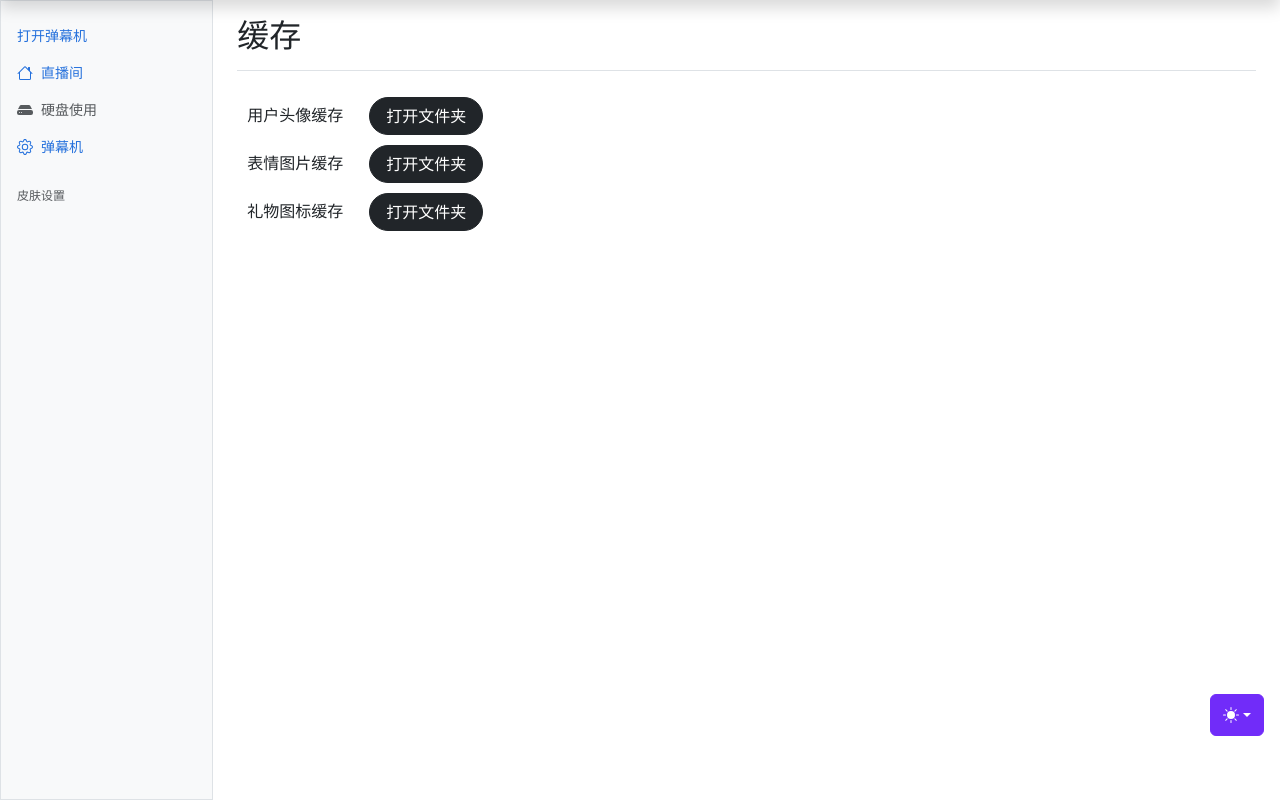
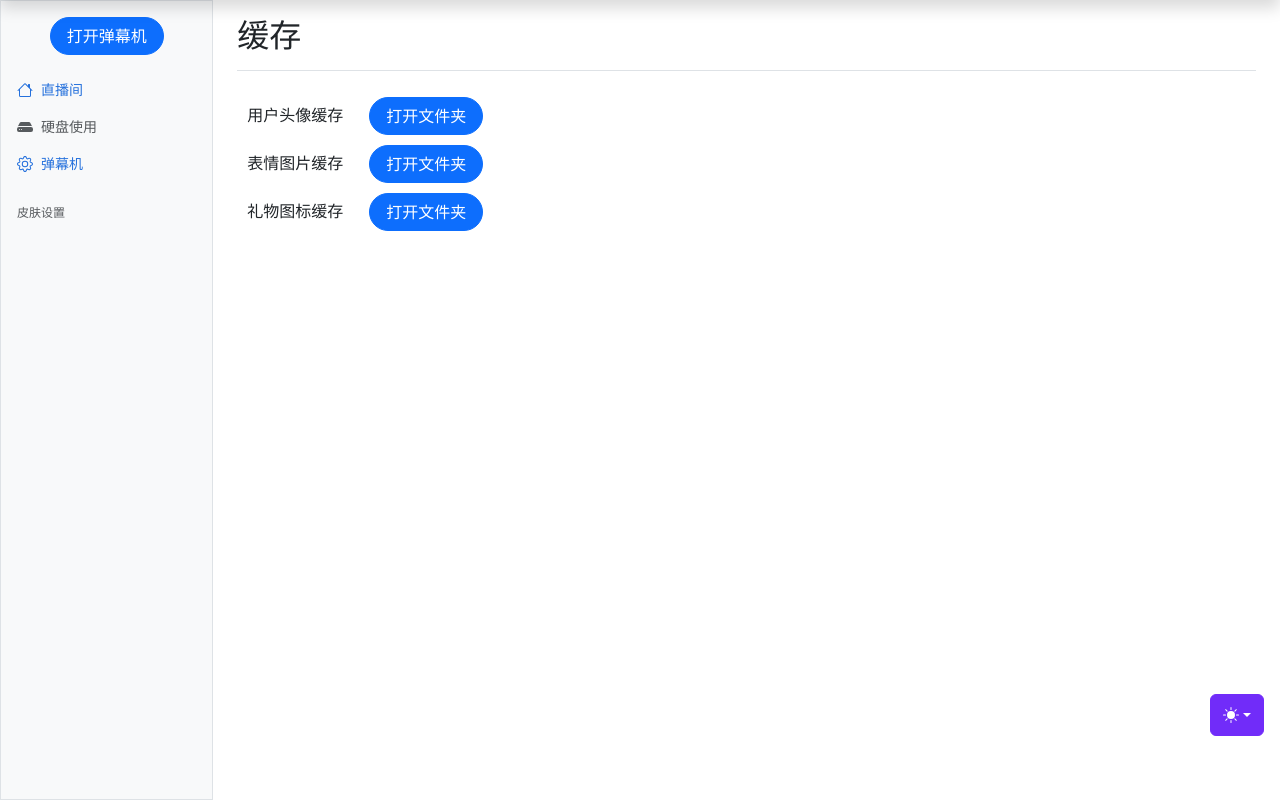
Before and after one commit to Harinlen/Danmaku, a FastAPI app: page /settings/storage in a window 1280 px wide. Shown: the part 48-848 px from the top of the page. Run offline with FastAPI, Linux system fonts and the light colour scheme; parts of the project's set-up code (start-up, migrations or seed data) failed here and were passed over; some libraries are stand-ins or nearby versions.

Commit message:
1. Update the button color to be more clear under dark mode. 2. Restore the app_info.json lacking error message.

```diff
--- a/modules/config.py
+++ b/modules/config.py
@@ -1,7 +1,6 @@
 # -*- coding: utf-8 -*-
 import os
 import json
-from fastapi import APIRouter
 from modules import crash_handler
 from modules.paths import PATH_CONFIG, DIR_ROOT
 
@@ -16,6 +15,8 @@ def load_app_info():
     try:
         # Read the application information from config.
         path_app_info = os.path.join(DIR_ROOT, 'app_info.json')
+        if not os.path.isfile(path_app_info):
+            return False
         with open(path_app_info, 'r', encoding='utf-8') as app_info_file:
             app_info_config = json.load(app_info_file)
             # Read and replace the application info.
@@ -23,8 +24,10 @@ def load_app_info():
             APP_ID = app_info_config['app-id']
             ACCESS_KEY = app_info_config['access-key']
             ACCESS_KEY_SECRET = app_info_config['access-key-secret'].encode()
+        return True
     except Exception:
         crash_handler.show_crash_report()
+        return False
 
 
 def load():
--- a/modules/crash_handler.py
+++ b/modules/crash_handler.py
@@ -26,3 +26,7 @@ def show_crash_report():
     loop = asyncio.get_running_loop()
     loop.stop()
     sys.exit(-1)
+
+
+def show_error(title: str, message: str) -> None:
+    tkinter.messagebox.showerror(title, message)
--- a/modules/danmaku.py
+++ b/modules/danmaku.py
@@ -143,6 +143,7 @@ async def start_danmaku_fetcher(user_id: str):
     live_room_info = await get_live_room_info(user_id)
     if live_room_info['code'] != 0:
         # Cannot fetch any information, quit.
+        print('无效的直播身份码 ({})，请重新设置。'.format(user_id))
         return
     # Extract the information from the pack info.
     wss_urls = live_room_info['data']['websocket_info']['wss_link']
@@ -154,6 +155,7 @@ async def start_danmaku_fetcher(user_id: str):
     # Get the reply info of the auth body.
     await ws.recv()
     # Start the fetcher task and heartbeat task.
+    print('身份码 {} 成功连接到直播间...'.format(user_id))
     global DANMAKU_FETCHER, DANMAKU_HEARTBEAT
     DANMAKU_FETCHER = asyncio.ensure_future(danmaku_fetcher(ws))
     DANMAKU_HEARTBEAT = asyncio.ensure_future(danmaku_heartbeat(ws))
@@ -162,6 +164,9 @@ async def start_danmaku_fetcher(user_id: str):
 def stop_danmaku_fetcher():
     global DANMAKU_FETCHER, DANMAKU_HEARTBEAT
     # Cancel the asyncio tasks execution.
+    if not isinstance(DANMAKU_FETCHER, asyncio.Task):
+        return
+    print('正在关闭弹幕机...')
     if isinstance(DANMAKU_FETCHER, asyncio.Task):
         DANMAKU_FETCHER.cancel()
         DANMAKU_FETCHER = None
--- a/modules/settings.py
+++ b/modules/settings.py
@@ -53,7 +53,6 @@ async def setting_home(request: Request):
     b_user_name = ''
     b_user_id = ''
     b_room_id = ''
-    b_face_url = ''
     if len(config.APP_CONFIG['user_id']) > 0:
         verify_info = await danmaku.get_live_room_info(config.APP_CONFIG['user_id'])
         if verify_info['code'] == 0:
@@ -61,15 +60,13 @@ async def setting_home(request: Request):
             b_user_name = user_info['uname']
             b_user_id = user_info['uid']
             b_room_id = user_info['room_id']
-            b_face_url = base64.b64encode(user_info['uface'].encode('utf-8')).decode('utf-8')
     # Render the room page.
     room_page = templates.render(
         request, 'settings_room.html',
         {'user_id_code': '未设置' if len(config.APP_CONFIG['user_id']) == 0 else config.APP_CONFIG['user_id'],
                  'user_name': b_user_name,
                  'room_id': b_room_id,
-                 'user_id': b_user_id,
-                 'face_url': b_face_url}).body.decode('utf-8')
+                 'user_id': b_user_id}).body.decode('utf-8')
     return render_setting_page(request, select_menu_item(0), room_page)
 
 
--- a/server.py
+++ b/server.py
@@ -1,16 +1,20 @@
 # -*- coding: utf-8 -*-
 import os
+import webbrowser
 from contextlib import asynccontextmanager
 from fastapi import FastAPI, WebSocket
 from fastapi.staticfiles import StaticFiles
 from fastapi.responses import HTMLResponse, FileResponse
+from server_settings import settings as serv_settings
 from modules import paths, config, danmaku, cache, skins, settings, crash_handler
 
 
 @asynccontextmanager
 async def lifespan(app: FastAPI):
     # Load application information.
-    config.load_app_info()
+    if not config.load_app_info():
+        crash_handler.show_error("错误", "找不到BiliBili项目配置文件，请创建app_info.json")
+        return
     # Load the configure file.
     config.load()
     # Restore the cache.
@@ -20,6 +24,8 @@ async def lifespan(app: FastAPI):
     # Start the danmaku fetching background work.
     if 'user_id' in config.APP_CONFIG and len(config.APP_CONFIG['user_id']) > 0:
         await danmaku.start_danmaku_fetcher(config.APP_CONFIG['user_id'])
+    # Show the setting page.
+    webbrowser.open("http://127.0.0.1:{}/settings/".format(serv_settings.PORT))
     # Expand the event loop.
     yield
     # Stop the live room fetching tasks.
--- a/templates/settings.html
+++ b/templates/settings.html
@@ -221,11 +221,12 @@
                 </div>
                 <div class="offcanvas-body d-md-flex flex-column p-0 pt-lg-3 overflow-y-auto">
                     <ul class="nav flex-column">
-                        <li class="nav-item">
-                            <a class="nav-link d-flex align-items-center gap-2 active" aria-current="page" href="/"
-                               target="_blank">
-                                打开弹幕机
-                            </a>
+                        <li class="nav-item text-center">
+<!--                            <a class="nav-link d-flex align-items-center gap-2 active" aria-current="page" href="/"-->
+<!--                               target="_blank">-->
+<!--                                打开弹幕机-->
+<!--                            </a>-->
+                            <button class="btn btn-primary rounded-pill px-3 ms-0 mb-3" type="button" onclick="window.open('/', '_blank')">打开弹幕机</button>
                         </li>
                         {% for setting_item in setting_items %}
                             <li class="nav-item">
--- a/templates/settings_danmaku.html
+++ b/templates/settings_danmaku.html
@@ -1,5 +1,5 @@
 <div class="d-flex justify-content-between flex-wrap flex-md-nowrap align-items-center pt-3 pb-2 mb-3 border-bottom">
-    <h1 class="h2">弹幕机当前设置</h1>
+    <h1 class="h2">皮肤设置</h1>
 </div>
 <div>当前皮肤：{{ current_skin_name }}</div>
 <div>已安装皮肤</div>
@@ -28,11 +28,11 @@
             {% if skin['using'] == True %}
                 <button class="btn btn-dark rounded-pill px-3 disabled" type="button">已使用</button>
             {% else %}
-                <button class="btn btn-dark rounded-pill px-3" type="button" onclick="set_skin('{{ skin["name"] }}')">使用</button>
+                <button class="btn btn-primary rounded-pill px-3" type="button" onclick="set_skin('{{ skin["name"] }}')">使用</button>
             {% endif %}
         </div>
         <div class="skin-table-cell">
-            <button class="btn btn-dark rounded-pill px-3" type="button" onclick="window.location.href = '/settings/skin-config/{{ skin["name"] }}'">设置</button>
+            <button class="btn btn-primary rounded-pill px-3" type="button" onclick="window.location.href = '/settings/skin-config/{{ skin["name"] }}'">设置</button>
         </div>
     </div>
     {% endfor %}
--- a/templates/settings_room.html
+++ b/templates/settings_room.html
@@ -3,8 +3,7 @@
 </div>
 
 <h2>主播信息</h2>
-<div>当前主播身份码：{{ user_id_code }}<button class="btn btn-dark rounded-pill px-3 ms-3" type="button" onclick="jump_to_user_id_input()">设置主播身份码</button></div>
-<img src="/api/cache/image_proxy?url_encoded={{ face_url }}" style="max-width: 128px"/>
+<div>当前主播身份码：{{ user_id_code }}<button class="btn btn-primary rounded-pill px-3 ms-3" type="button" onclick="jump_to_user_id_input()">设置主播身份码</button></div>
 <div>主播用户名：{{ user_name }}</div>
 <div>直播间ID：<a href="https://live.bilibili.com/{{ room_id }}" target="_blank">{{ room_id }}</a></div>
 <div>主播B站ID：<a href="https://space.bilibili.com/{{ user_id }}" target="_blank">{{ user_id }}</a></div>
--- a/templates/settings_skin.html
+++ b/templates/settings_skin.html
@@ -4,7 +4,7 @@
   <button type="button" class="btn btn-dark rounded-pill px-3 disabled">
     正在使用
   {% else %}
-  <button type="button" class="btn btn-dark rounded-pill px-3" onclick="use_current_skin('{{ skin_name }}')">
+  <button type="button" class="btn btn-primary rounded-pill px-3" onclick="use_current_skin('{{ skin_name }}')">
     使用该皮肤
   {% endif %}
   </button>
--- a/templates/settings_storage.html
+++ b/templates/settings_storage.html
@@ -22,7 +22,7 @@
             用户头像缓存
         </div>
         <div class="storage-table-cell">
-            <button class="btn btn-dark rounded-pill px-3 ms-3" type="button" onclick="show_folder('cache-avatar')">打开文件夹</button>
+            <button class="btn btn-primary rounded-pill px-3 ms-3" type="button" onclick="show_folder('cache-avatar')">打开文件夹</button>
         </div>
     </div>
     <div class="storage-table-row">
@@ -30,7 +30,7 @@
             表情图片缓存
         </div>
         <div class="storage-table-cell">
-            <button class="btn btn-dark rounded-pill px-3 ms-3" type="button" onclick="show_folder('cache-emoji')">打开文件夹</button>
+            <button class="btn btn-primary rounded-pill px-3 ms-3" type="button" onclick="show_folder('cache-emoji')">打开文件夹</button>
         </div>
     </div>
     <div class="storage-table-row">
@@ -38,7 +38,7 @@
             礼物图标缓存
         </div>
         <div class="storage-table-cell">
-            <button class="btn btn-dark rounded-pill px-3 ms-3" type="button" onclick="show_folder('cache-gift')">打开文件夹</button>
+            <button class="btn btn-primary rounded-pill px-3 ms-3" type="button" onclick="show_folder('cache-gift')">打开文件夹</button>
         </div>
     </div>
     <script>
```
Also changed, not shown: statics/js/blive_websocket.js (+7 -2 lines).
